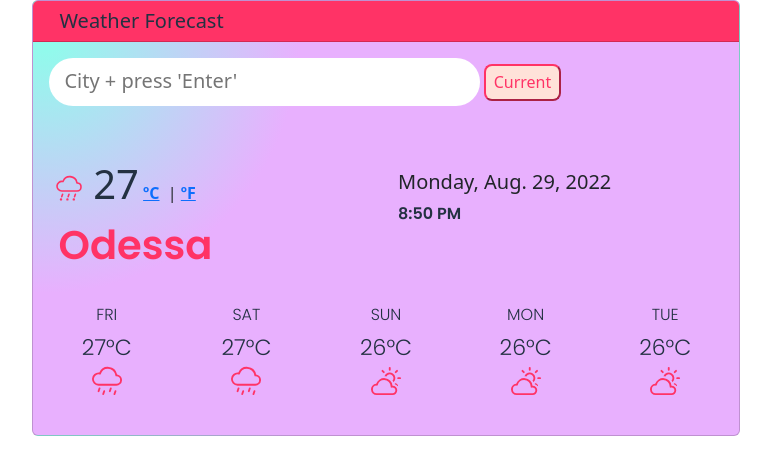
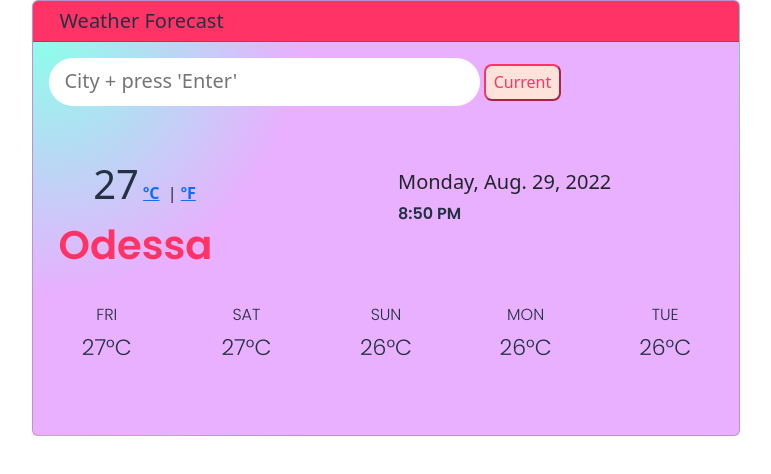
Before and after one commit to KatrinLiakh/SheCodes-HomeWork-week-6, a website built with Parcel: page index.html in a window 1280 px wide. Shown: the whole page, without its empty margins (254-1025 px from the left). Built offline with nearby package versions, Linux system fonts and the light colour scheme; no server answers.

Commit message:
Try to deploy

```diff
--- a/index.html
+++ b/index.html
@@ -49,9 +49,7 @@
                 class="bi bi-cloud-hail"
                 viewBox="0 0 16 25"
               >
-                <path
-                  d="M13.405 4.527a5.001 5.001 0 0 0-9.499-1.004A3.5 3.5 0 1 0 3.5 10.5H13a3 3 0 0 0 .405-5.973zM8.5 1.5a4 4 0 0 1 3.976 3.555.5.5 0 0 0 .5.445H13a2 2 0 0 1-.001 4H3.5a2.5 2.5 0 1 1 .605-4.926.5.5 0 0 0 .596-.329A4.002 4.002 0 0 1 8.5 1.5zM3.75 15.25a.75.75 0 1 1-1.5 0 .75.75 0 0 1 1.5 0zm.408-3.724a.5.5 0 0 1 .316.632l-.5 1.5a.5.5 0 1 1-.948-.316l.5-1.5a.5.5 0 0 1 .632-.316zM7.75 15.25a.75.75 0 1 1-1.5 0 .75.75 0 0 1 1.5 0zm.408-3.724a.5.5 0 0 1 .316.632l-.5 1.5a.5.5 0 1 1-.948-.316l.5-1.5a.5.5 0 0 1 .632-.316zm3.592 3.724a.75.75 0 1 1-1.5 0 .75.75 0 0 1 1.5 0zm.408-3.724a.5.5 0 0 1 .316.632l-.5 1.5a.5.5 0 1 1-.948-.316l.5-1.5a.5.5 0 0 1 .632-.316z"
-                />
+
               </svg>
               <span class="temperature"> 27</span>
                   <span class="celsius"> <a href="#"><strong>ºC</strong></a></span
@@ -82,9 +80,7 @@
                 class="bi bi-cloud-drizzle"
                 viewBox="0 0 16 16"
               >
-                <path
-                  d="M4.158 12.025a.5.5 0 0 1 .316.633l-.5 1.5a.5.5 0 0 1-.948-.316l.5-1.5a.5.5 0 0 1 .632-.317zm6 0a.5.5 0 0 1 .316.633l-.5 1.5a.5.5 0 0 1-.948-.316l.5-1.5a.5.5 0 0 1 .632-.317zm-3.5 1.5a.5.5 0 0 1 .316.633l-.5 1.5a.5.5 0 0 1-.948-.316l.5-1.5a.5.5 0 0 1 .632-.317zm6 0a.5.5 0 0 1 .316.633l-.5 1.5a.5.5 0 1 1-.948-.316l.5-1.5a.5.5 0 0 1 .632-.317zm.747-8.498a5.001 5.001 0 0 0-9.499-1.004A3.5 3.5 0 1 0 3.5 11H13a3 3 0 0 0 .405-5.973zM8.5 2a4 4 0 0 1 3.976 3.555.5.5 0 0 0 .5.445H13a2 2 0 0 1 0 4H3.5a2.5 2.5 0 1 1 .605-4.926.5.5 0 0 0 .596-.329A4.002 4.002 0 0 1 8.5 2z"
-                />
+
               </svg>
             </div>
             <div class="col a">
@@ -98,9 +94,7 @@
                 class="bi bi-cloud-drizzle"
                 viewBox="0 0 16 16"
               >
-                <path
-                  d="M4.158 12.025a.5.5 0 0 1 .316.633l-.5 1.5a.5.5 0 0 1-.948-.316l.5-1.5a.5.5 0 0 1 .632-.317zm6 0a.5.5 0 0 1 .316.633l-.5 1.5a.5.5 0 0 1-.948-.316l.5-1.5a.5.5 0 0 1 .632-.317zm-3.5 1.5a.5.5 0 0 1 .316.633l-.5 1.5a.5.5 0 0 1-.948-.316l.5-1.5a.5.5 0 0 1 .632-.317zm6 0a.5.5 0 0 1 .316.633l-.5 1.5a.5.5 0 1 1-.948-.316l.5-1.5a.5.5 0 0 1 .632-.317zm.747-8.498a5.001 5.001 0 0 0-9.499-1.004A3.5 3.5 0 1 0 3.5 11H13a3 3 0 0 0 .405-5.973zM8.5 2a4 4 0 0 1 3.976 3.555.5.5 0 0 0 .5.445H13a2 2 0 0 1 0 4H3.5a2.5 2.5 0 1 1 .605-4.926.5.5 0 0 0 .596-.329A4.002 4.002 0 0 1 8.5 2z"
-                />
+
               </svg>
             </div>
 
@@ -114,13 +108,8 @@
                 fill="currentColor"
                 class="bi bi-cloud-sun"
                 viewBox="0 0 16 16"
-              >
-                <path
-                  d="M7 8a3.5 3.5 0 0 1 3.5 3.555.5.5 0 0 0 .624.492A1.503 1.503 0 0 1 13 13.5a1.5 1.5 0 0 1-1.5 1.5H3a2 2 0 1 1 .1-3.998.5.5 0 0 0 .51-.375A3.502 3.502 0 0 1 7 8zm4.473 3a4.5 4.5 0 0 0-8.72-.99A3 3 0 0 0 3 16h8.5a2.5 2.5 0 0 0 0-5h-.027z"
-                />
-                <path
-                  d="M10.5 1.5a.5.5 0 0 0-1 0v1a.5.5 0 0 0 1 0v-1zm3.743 1.964a.5.5 0 1 0-.707-.707l-.708.707a.5.5 0 0 0 .708.708l.707-.708zm-7.779-.707a.5.5 0 0 0-.707.707l.707.708a.5.5 0 1 0 .708-.708l-.708-.707zm1.734 3.374a2 2 0 1 1 3.296 2.198c.199.281.372.582.516.898a3 3 0 1 0-4.84-3.225c.352.011.696.055 1.028.129zm4.484 4.074c.6.215 1.125.59 1.522 1.072a.5.5 0 0 0 .039-.742l-.707-.707a.5.5 0 0 0-.854.377zM14.5 6.5a.5.5 0 0 0 0 1h1a.5.5 0 0 0 0-1h-1z"
-                />
+
+
               </svg>
             </div>
 
@@ -134,13 +123,8 @@
                 fill="currentColor"
                 class="bi bi-cloud-sun"
                 viewBox="0 0 16 16"
-              >
-                <path
-                  d="M7 8a3.5 3.5 0 0 1 3.5 3.555.5.5 0 0 0 .624.492A1.503 1.503 0 0 1 13 13.5a1.5 1.5 0 0 1-1.5 1.5H3a2 2 0 1 1 .1-3.998.5.5 0 0 0 .51-.375A3.502 3.502 0 0 1 7 8zm4.473 3a4.5 4.5 0 0 0-8.72-.99A3 3 0 0 0 3 16h8.5a2.5 2.5 0 0 0 0-5h-.027z"
-                />
-                <path
-                  d="M10.5 1.5a.5.5 0 0 0-1 0v1a.5.5 0 0 0 1 0v-1zm3.743 1.964a.5.5 0 1 0-.707-.707l-.708.707a.5.5 0 0 0 .708.708l.707-.708zm-7.779-.707a.5.5 0 0 0-.707.707l.707.708a.5.5 0 1 0 .708-.708l-.708-.707zm1.734 3.374a2 2 0 1 1 3.296 2.198c.199.281.372.582.516.898a3 3 0 1 0-4.84-3.225c.352.011.696.055 1.028.129zm4.484 4.074c.6.215 1.125.59 1.522 1.072a.5.5 0 0 0 .039-.742l-.707-.707a.5.5 0 0 0-.854.377zM14.5 6.5a.5.5 0 0 0 0 1h1a.5.5 0 0 0 0-1h-1z"
-                />
+
+
               </svg>
             </div>
 
@@ -154,13 +138,7 @@
                 fill="currentColor"
                 class="bi bi-cloud-sun"
                 viewBox="0 0 16 16"
-              >
-                <path
-                  d="M7 8a3.5 3.5 0 0 1 3.5 3.555.5.5 0 0 0 .624.492A1.503 1.503 0 0 1 13 13.5a1.5 1.5 0 0 1-1.5 1.5H3a2 2 0 1 1 .1-3.998.5.5 0 0 0 .51-.375A3.502 3.502 0 0 1 7 8zm4.473 3a4.5 4.5 0 0 0-8.72-.99A3 3 0 0 0 3 16h8.5a2.5 2.5 0 0 0 0-5h-.027z"
-                />
-                <path
-                  d="M10.5 1.5a.5.5 0 0 0-1 0v1a.5.5 0 0 0 1 0v-1zm3.743 1.964a.5.5 0 1 0-.707-.707l-.708.707a.5.5 0 0 0 .708.708l.707-.708zm-7.779-.707a.5.5 0 0 0-.707.707l.707.708a.5.5 0 1 0 .708-.708l-.708-.707zm1.734 3.374a2 2 0 1 1 3.296 2.198c.199.281.372.582.516.898a3 3 0 1 0-4.84-3.225c.352.011.696.055 1.028.129zm4.484 4.074c.6.215 1.125.59 1.522 1.072a.5.5 0 0 0 .039-.742l-.707-.707a.5.5 0 0 0-.854.377zM14.5 6.5a.5.5 0 0 0 0 1h1a.5.5 0 0 0 0-1h-1z"
-                />
+
               </svg>
             </div>
           </div>
--- a/package.json
+++ b/package.json
@@ -1,5 +1,5 @@
 {
-  "name": "5-week-kr-peaceful-einstein-forked",
+  "name": "test-5-week-kr-peaceful-einstein-forked",
   "version": "1.0.0",
   "description": "",
   "main": "index.html",
```
